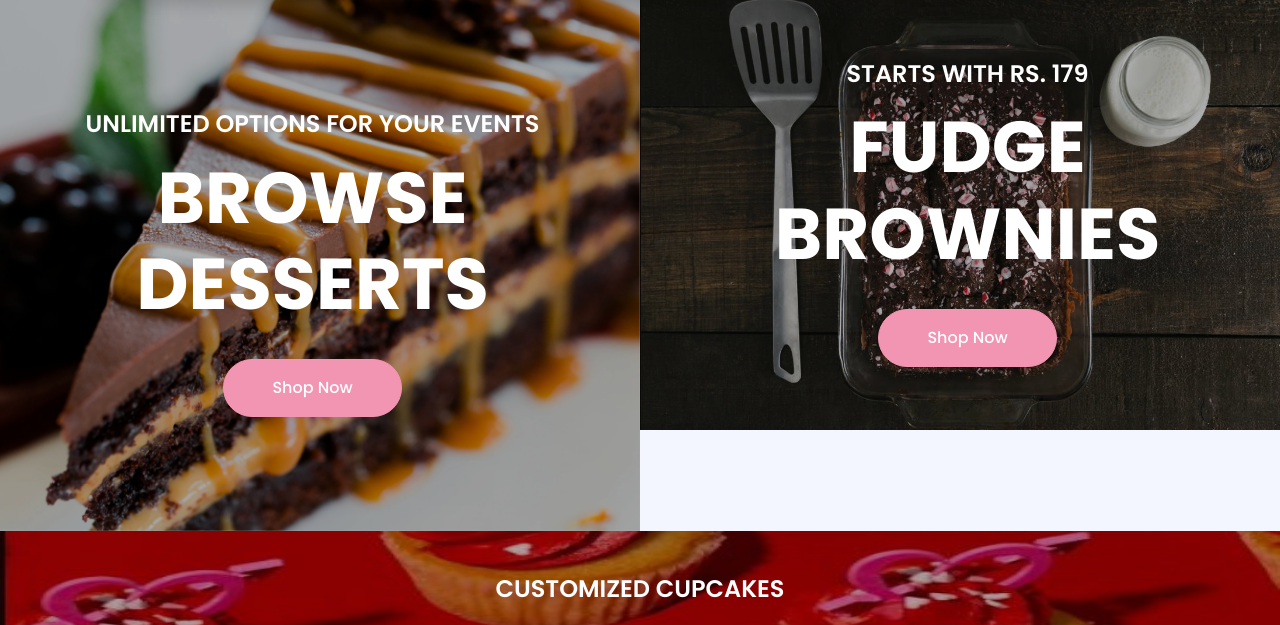
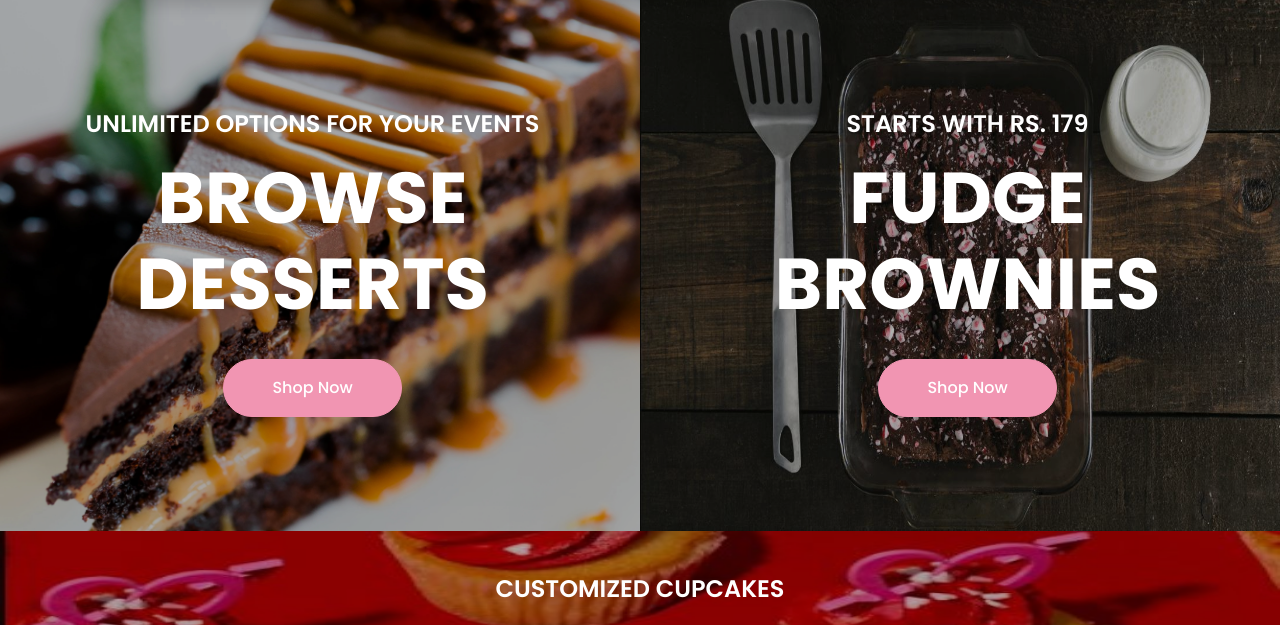
Before and after one commit to Farhan0874/cake, a plain HTML site: page index.html in a window 1280 px wide. Shown: the part 145-770 px from the top of the page. Drawn offline with nearby package versions, Linux system fonts and the light colour scheme; a script that the page names is missing.

Commit message:
Update index.html

```diff
--- a/index.html
+++ b/index.html
@@ -150,7 +150,7 @@
             <div class="col-md-6">
                 <div class="row">
                     <div class="carousel-item active">
-                        <img class="w-100" src="img/head-2.JPG" width="600px" alt="Image">
+                        <img class="w-100" src="img/head-2.JPG" height="534px" alt="Image">
                         <div class="carousel-caption d-flex flex-column align-items-center justify-content-center">
                             <div class="p-3" style="max-width: 900px;">
                                 <h4 class="coli text-white text-uppercase mb-md-3 ">Starts with RS. 179</h4>
```
